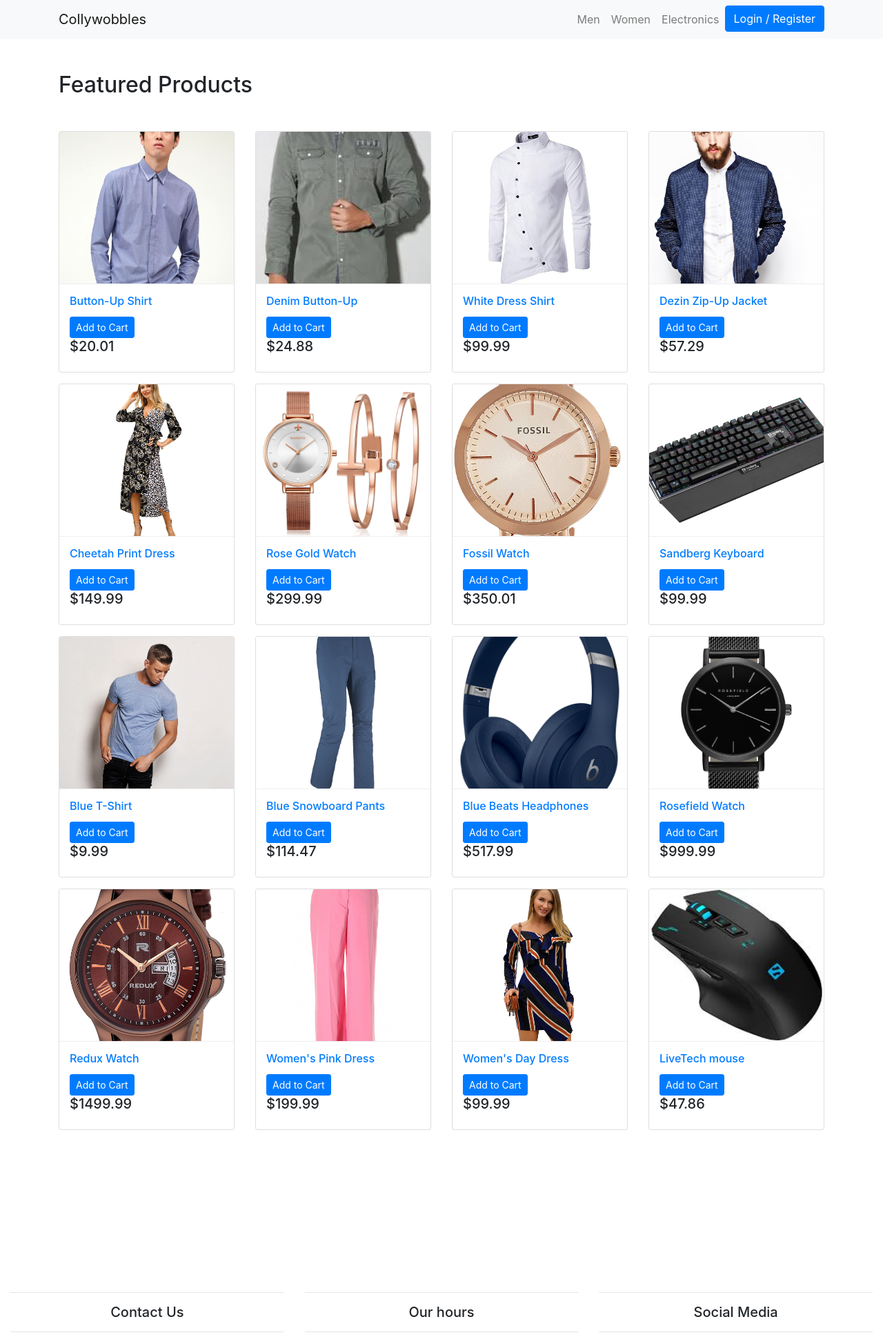
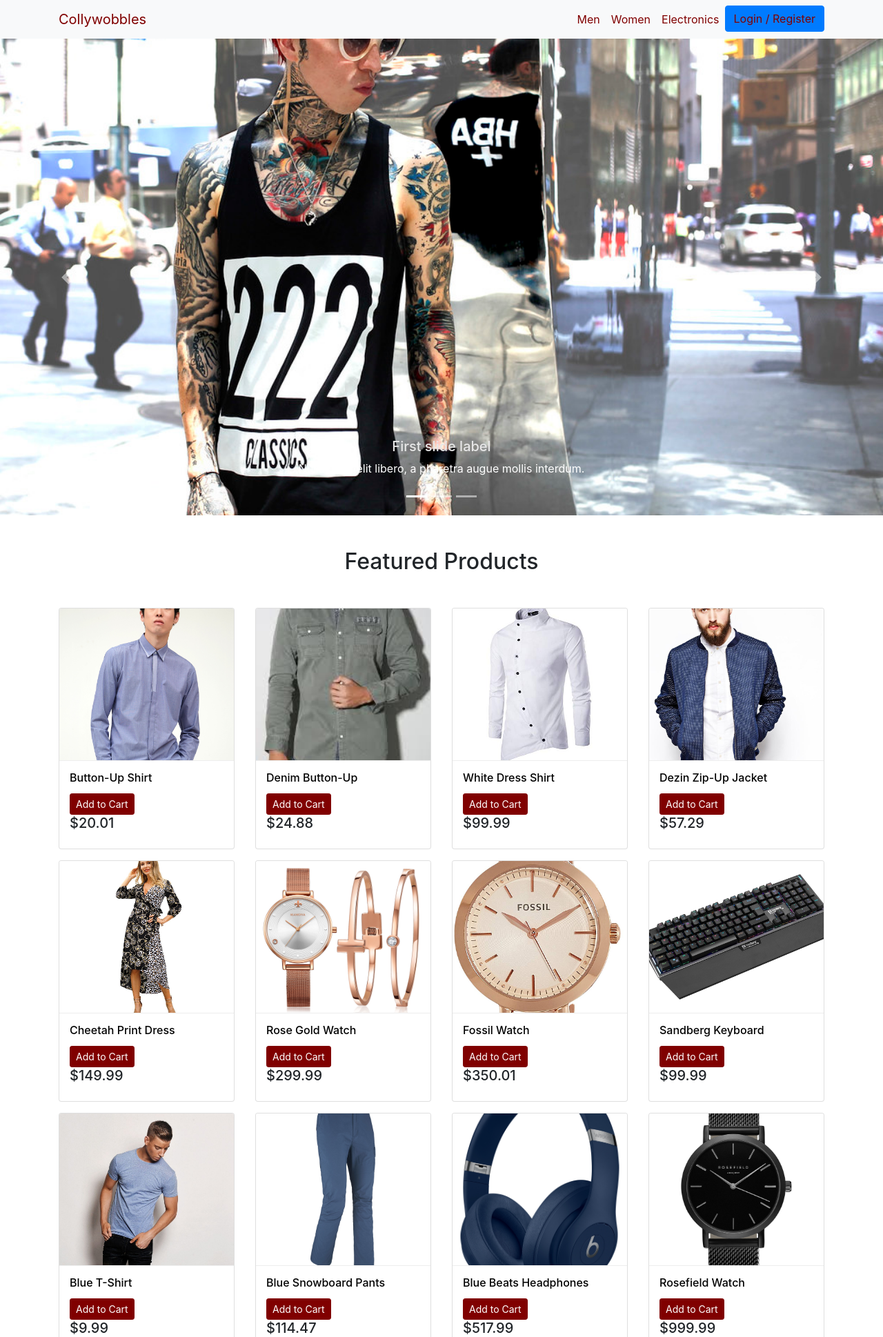
Before and after one commit to tatewilson4/Python_Online_Store, a Django app: page / in a window 1280 px wide. Shown: the top 1938 px of the page at 69% size. Run offline with Django 3.2, Linux system fonts and the light colour scheme; data comes from the database, SQL or seed files in the repository; both versions use the stored data as it was after the commit; some libraries are stand-ins or nearby versions.

Commit message:
added a carasoul, added photos for the carasoul, added style to navbar and homepage cards, added style to footer

```diff
--- a/products/templates/products/base.html
+++ b/products/templates/products/base.html
@@ -67,7 +67,7 @@
 <!--- Footer -->
 <div class="push"></div>
 <footer>
-<div class="container-fluid padding">
+<div id="footer" class="container-fluid padding">
     <div class="row text-center">
         <div class="col-md-4">
             <hr class="light">
@@ -96,7 +96,7 @@
             </div>
         <div class="col-12">
             <hr class="light-100">
-            <h5>&copy; colloywobbles.com</h5>
+            <h5>&copy; collywobbles.com</h5>
         </div>
     </div>
 </div>
--- a/products/templates/products/home.html
+++ b/products/templates/products/home.html
@@ -1,7 +1,45 @@
 {% extends 'products/base.html' %}
 {% block content %}
+<div id="carouselExampleCaptions" class="carousel slide" data-ride="carousel">
+  <ol class="carousel-indicators">
+    <li data-target="#carouselExampleCaptions" data-slide-to="0" class="active"></li>
+    <li data-target="#carouselExampleCaptions" data-slide-to="1"></li>
+    <li data-target="#carouselExampleCaptions" data-slide-to="2"></li>
+  </ol>
+  <div class="carousel-inner">
+    <div class="carousel-item active">
+      <img src="../../static/img/urban.jpg" class="d-block w-100" alt="...">
+      <div class="carousel-caption d-none d-md-block">
+        <h5>First slide label</h5>
+        <p>Nulla vitae elit libero, a pharetra augue mollis interdum.</p>
+      </div>
+    </div>
+    <div class="carousel-item">
+      <img src="../../static/img/street.jpg" class="d-block w-100" alt="...">
+      <div class="carousel-caption d-none d-md-block">
+        <h5>Second slide label</h5>
+        <p>Lorem ipsum dolor sit amet, consectetur adipiscing elit.</p>
+      </div>
+    </div>
+    <div class="carousel-item">
+      <img src="../../static/img/thierry.jpg" class="d-block w-100" alt="...">
+      <div class="carousel-caption d-none d-md-block">
+        <h5>Third slide label</h5>
+        <p>Praesent commodo cursus magna, vel scelerisque nisl consectetur.</p>
+      </div>
+    </div>
+  </div>
+  <a class="carousel-control-prev" href="#carouselExampleCaptions" role="button" data-slide="prev">
+    <span class="carousel-control-prev-icon" aria-hidden="true"></span>
+    <span class="sr-only">Previous</span>
+  </a>
+  <a class="carousel-control-next" href="#carouselExampleCaptions" role="button" data-slide="next">
+    <span class="carousel-control-next-icon" aria-hidden="true"></span>
+    <span class="sr-only">Next</span>
+  </a>
+</div>
   <div class="container my-5">
-  	<h2 class="my-5">Featured Products</h2>
+  	<h2 style="text-align:center" class="my-5">Featured Products</h2>
     <div class="row">
       {% for product in object_list %}
 		  <div class="col-md-6 col-sm-12 col-lg-3">
--- a/products/templates/products/navbar.html
+++ b/products/templates/products/navbar.html
@@ -1,15 +1,15 @@
 {% load cart_tag %}
-
+<title>Colywobbles</title>
 <nav class="navbar navbar-expand-lg navbar-light bg-light">
   <div class="container">
-  <a class="navbar-brand" href="/">Collywobbles</a>
+  <a id="logo" class="navbar-brand" href="/">Collywobbles</a>
   <button class="navbar-toggler" type="button" data-toggle="collapse" data-target="#navbarNav" aria-controls="navbarNav" aria-expanded="false" aria-label="Toggle navigation">
     <span class="navbar-toggler-icon"></span>
   </button>
   <div class="collapse navbar-collapse" id="navbarNav">
-    <ul class="navbar-nav ml-auto">
+    <ul id="color-nav-links" class="navbar-nav ml-auto">
       <li {% if request.path == 'contact' %}class="nav-item active"{% else %}class="nav-item"{% endif %}>
-        <a class="nav-link" href="#">Men <span class="sr-only">(current)</span></a>
+        <a id="men" class="nav-link" href="#">Men <span class="sr-only">(current)</span></a>
       </li>
       <li class="nav-item">
         <a class="nav-link" href="#">Women</a>
--- a/static/css/main.css
+++ b/static/css/main.css
@@ -1,3 +1,20 @@
+#logo, #color-nav-links a {
+    color: #800000;
+}
+
+#logo:hover, #color-nav-links a:hover {
+    color: #800000;
+    color: black;
+    opacity: .8;
+}
+
+.carousel-inner img {
+    width: 100%;
+    height: 691px;
+    overflow: auto;
+    object-fit: cover;
+}
+
 .gallery-wrap .img-big-wrap img {
     height: 450px;
     width: auto;
@@ -25,6 +42,43 @@
     border-radius: 4px;
     cursor: zoom-in;
 }
+
+.action-wrap a {
+    background-color: #800000;
+    border-color: #800000;
+}
+
+h6 a {
+    color: black;
+}
+
+.action-wrap a:hover {
+    text-decoration: none;
+    opacity: .8;
+    background-color: black;
+    border-color: black;
+}
+
+h6 a:hover {
+    color: #800000;
+    text-decoration: none;
+}
+
+
+#footer {
+    background-color: #161616;
+}
+
+#footer p, h5 {
+    color: #E7E7E7;
+}
+
+hr {
+    background-color: #E7E7E7;
+}
+
+
+
 /* pushing the footer to the bottom if there is no data in the body */
 * {
     margin: 0;
```
Also changed, not shown: db.sqlite3, static/img/street.jpg (added), static/img/thierry.jpg (added), static/img/urban.jpg (added), 3 other files.
